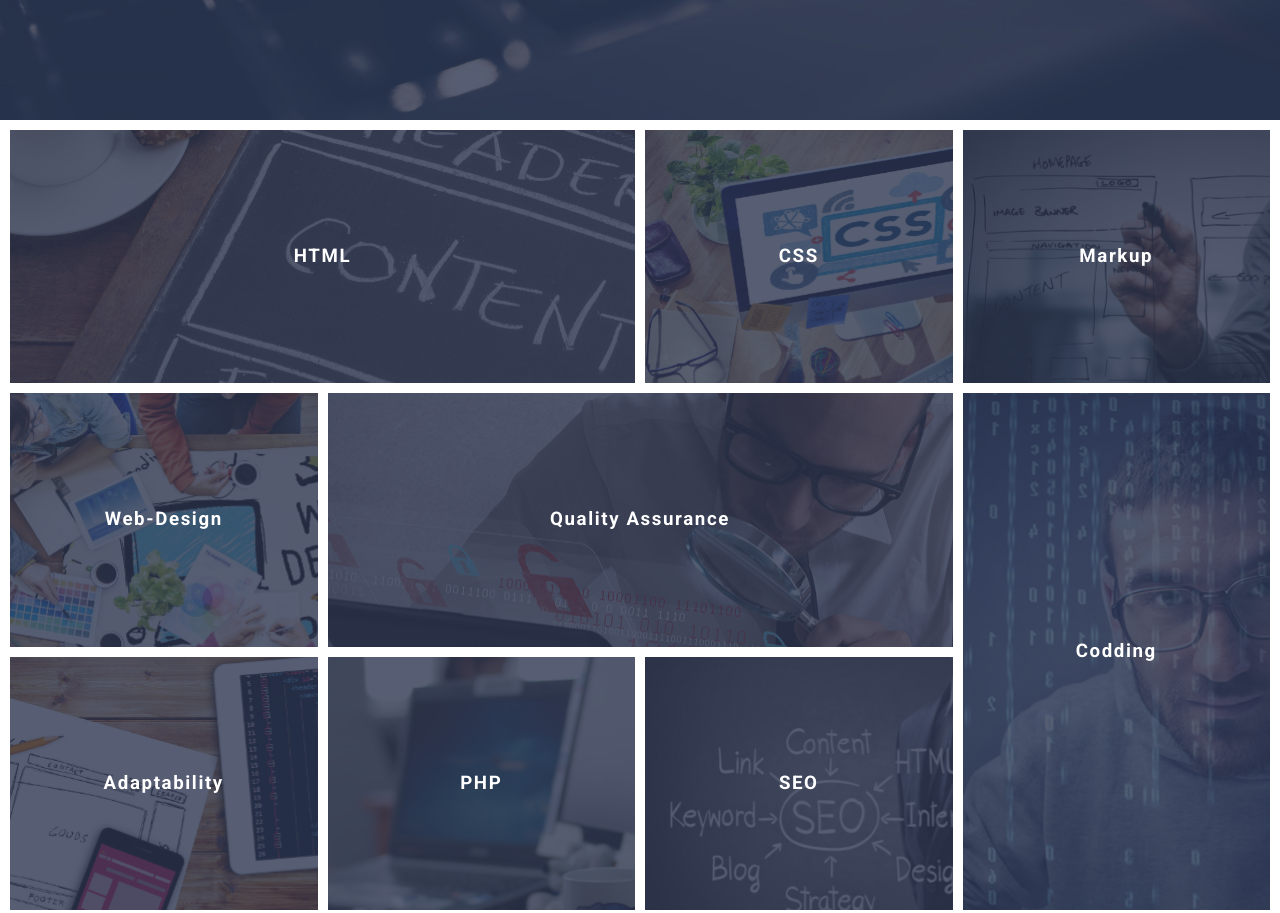
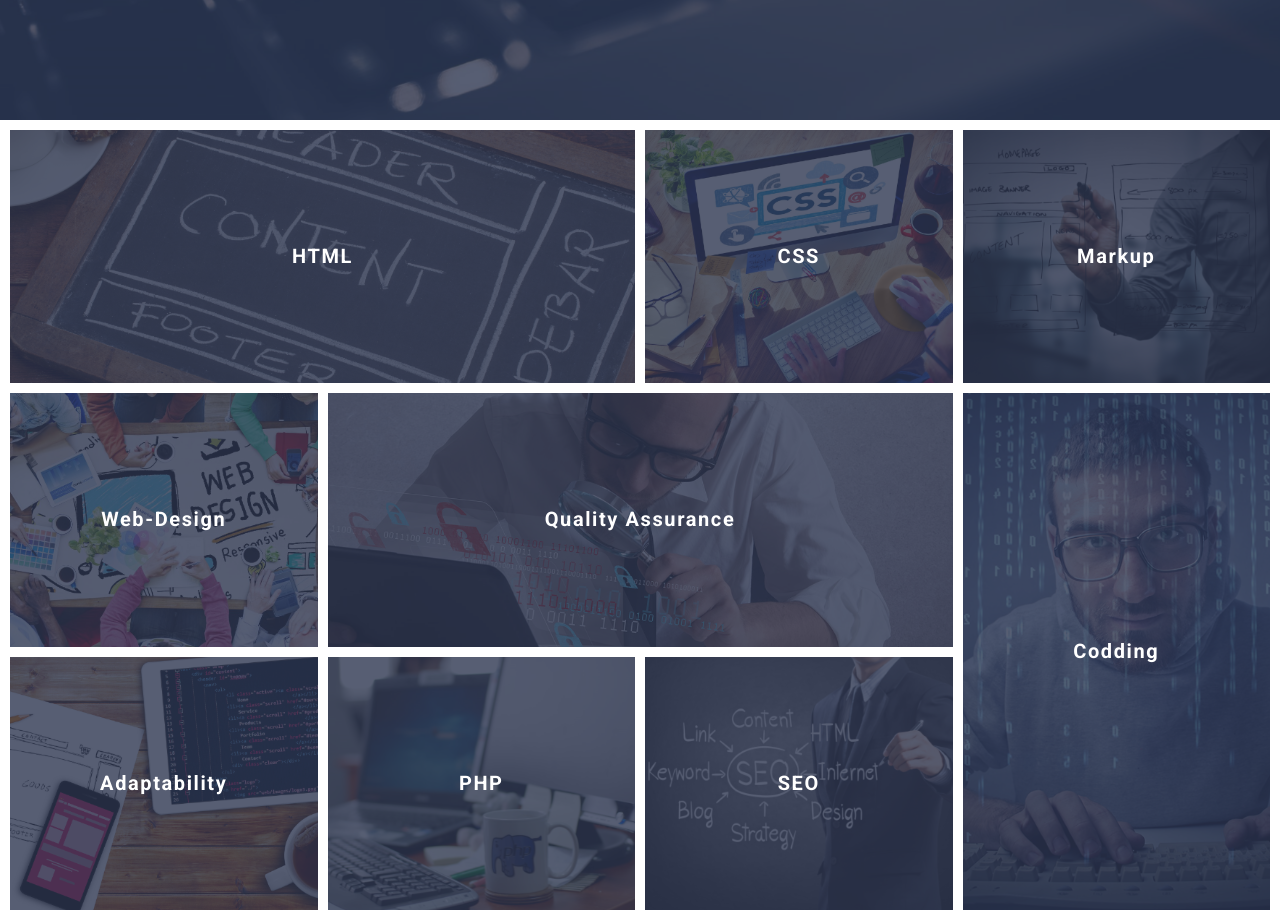
Before and after one commit to ParkhomenkoDima/SkillUp-CP, a website: page index.html in a window 1280 px wide. Shown: the part 680-1593 px from the top of the page. Drawn offline with Linux system fonts and the light colour scheme.

Commit message:
lesson 11 finished

```diff
--- a/assets/scss/common/_classes.scss
+++ b/assets/scss/common/_classes.scss
@@ -6,7 +6,6 @@
   align-items: center;
   justify-content: center;
 
-  height: 60px;
   padding: 0.5em 1em;
 
   transition: background-color 0.5s;
@@ -14,22 +13,42 @@
 
   border: 2px solid $color-light;
 
-  font-size: 18px;
-
   &:hover,
   &:focus {
     background-color: $color-accent;
   }
 
   &--light {
-    min-width: 250px;
+    background-color: rgba($color-light, 0.1);
 
-    background-color: rgba($color-light, 0.1);
+    @include lg-min {
+      min-width: 250px;
+      height: 60px;
+      font-size: 1.125rem;
+    }
+
+    @include lg-md {
+      min-width: 200px;
+      height: 50px;
+    }
+
+    @include md {
+      min-width: 170px;
+      height: 40px;
+    }
   }
 
   &--primary {
-    min-width: 350px;
     height: 60px;
+    font-size: 1.125rem;
+
+    @include sm-min {
+      width: 350px;
+    }
+
+    @include sm {
+      width: 100%;
+    }
 
     border: 2px solid $color-primary;
     background-color: rgba($color-primary, 0.8);
--- a/assets/scss/common/_typography.scss
+++ b/assets/scss/common/_typography.scss
@@ -1,4 +1,5 @@
 @use "../presets" as *;
+@use "../mixins" as *;
 
 *,
 *::before,
@@ -24,9 +25,21 @@ h1 {
   letter-spacing: 0.08em;
 
   font-family: $font-header;
-  font-size: 3.75rem;
+
   font-weight: 300;
   line-height: 1.2;
+
+  @include lg-min {
+    font-size: 3.75rem;
+  }
+
+  @include lg-md {
+    font-size: 2.5rem;
+  }
+
+  @include md {
+    font-size: 1.875rem;
+  }
 }
 
 a {
--- a/assets/scss/components/header/_header-content.scss
+++ b/assets/scss/components/header/_header-content.scss
@@ -11,9 +11,19 @@
   }
 
   &__title {
-    margin: 0 0 53px;
+    text-align: center;
 
-    text-align: center;
+    @include lg-min {
+      margin: 0 0 53px;
+    }
+
+    @include lg-md {
+      margin: 0 0 43px;
+    }
+
+    @include md {
+      margin: 0 0 33px;
+    }
   }
 
   &__actions {
@@ -21,5 +31,10 @@
     justify-content: center;
 
     gap: $gap;
+
+    @include sm {
+      flex-direction: column;
+      align-items: center;
+    }
   }
 }
--- a/assets/scss/components/sections/skills/_skill-item.scss
+++ b/assets/scss/components/sections/skills/_skill-item.scss
@@ -13,6 +13,14 @@
     z-index: 1;
 
     margin: 0;
+
+    @include md-min {
+      font-size: 1.25rem;
+    }
+
+    @include md {
+      font-size: 1.125rem;
+    }
 
     @include abs-position;
   }
@@ -30,6 +38,9 @@
 
   &__image {
     transition: transform 0.5s;
+
+    background-position: center;
+    background-size: cover;
 
     @include abs-position;
   }
--- a/assets/scss/components/sections/skills/_skills.scss
+++ b/assets/scss/components/sections/skills/_skills.scss
@@ -3,31 +3,39 @@
 $local-gap: calc(40px / 3);
 
 .skills {
-  padding: $gap-sm;
+  @include sm-min {
+    padding: $gap-sm;
+  }
+  @include sm {
+    padding: $gap;
+  }
 
   &__container {
     display: grid;
 
     margin-bottom: $gap;
 
-    gap: $gap-sm;
-
-    @media (min-width: $lg) {
+    @include lg-min {
       grid-template-areas: "a1 a1 a2 a3" "a4 a5 a5 a6" "a7 a8 a9 a6";
       grid-template-columns: repeat(4, 1fr);
     }
 
-    @media (max-width: $lg - 1px) and (min-width: $md) {
+    @include lg-md {
       grid-template-areas: "a1 a1 a2" "a3 a4 a4" "a5 a5 a6" "a7 a8 a6" "a7 a9 a9";
       grid-template-columns: repeat(3, 1fr);
     }
 
-    @media (max-width: $md - 1px) and (min-width: $sm) {
+    @include md-sm {
       grid-template-areas: "a1 a2" "a3 a2" "a4 a4" "a5 a6" "a5 a7" "a8 a9";
       grid-template-columns: repeat(2, 1fr);
     }
 
-    @media (max-width: $sm - 1px) {
+    @include sm-min {
+      gap: $gap-sm;
+    }
+
+    @include sm {
+      gap: $gap;
       grid-template-areas: "a1" "a2" "a3" "a4" "a5" "a6" "a7" "a8" "a9";
       grid-template-columns: 1fr;
     }
@@ -45,6 +53,8 @@ $local-gap: calc(40px / 3);
     display: flex;
     justify-content: center;
 
-    margin-bottom: 30px;
+    @include sm-min {
+      margin-bottom: $gap-lg;
+    }
   }
 }
--- a/assets/scss/mixins/_mixins-media.scss
+++ b/assets/scss/mixins/_mixins-media.scss
@@ -1,4 +1,4 @@
-// @use "../presets" as *;
+@use "../presets" as *;
 $diff: 0.2px;
 
 /* ul */
--- a/assets/scss/mixins/_mixins.scss
+++ b/assets/scss/mixins/_mixins.scss
@@ -1,4 +1,4 @@
-// @use "../presets" as *;
+@use "../presets" as *;
 
 @mixin text-shortener {
   display: block;
```
Also changed, not shown: assets/css/style.css.
